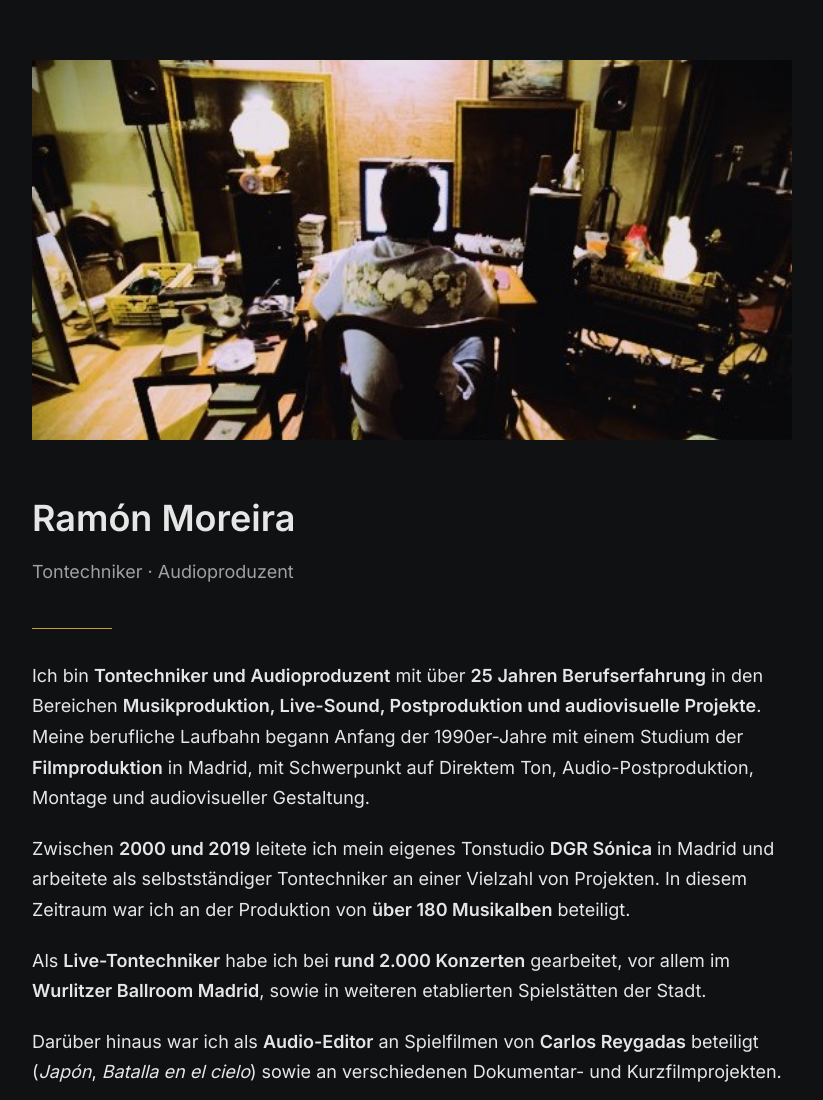
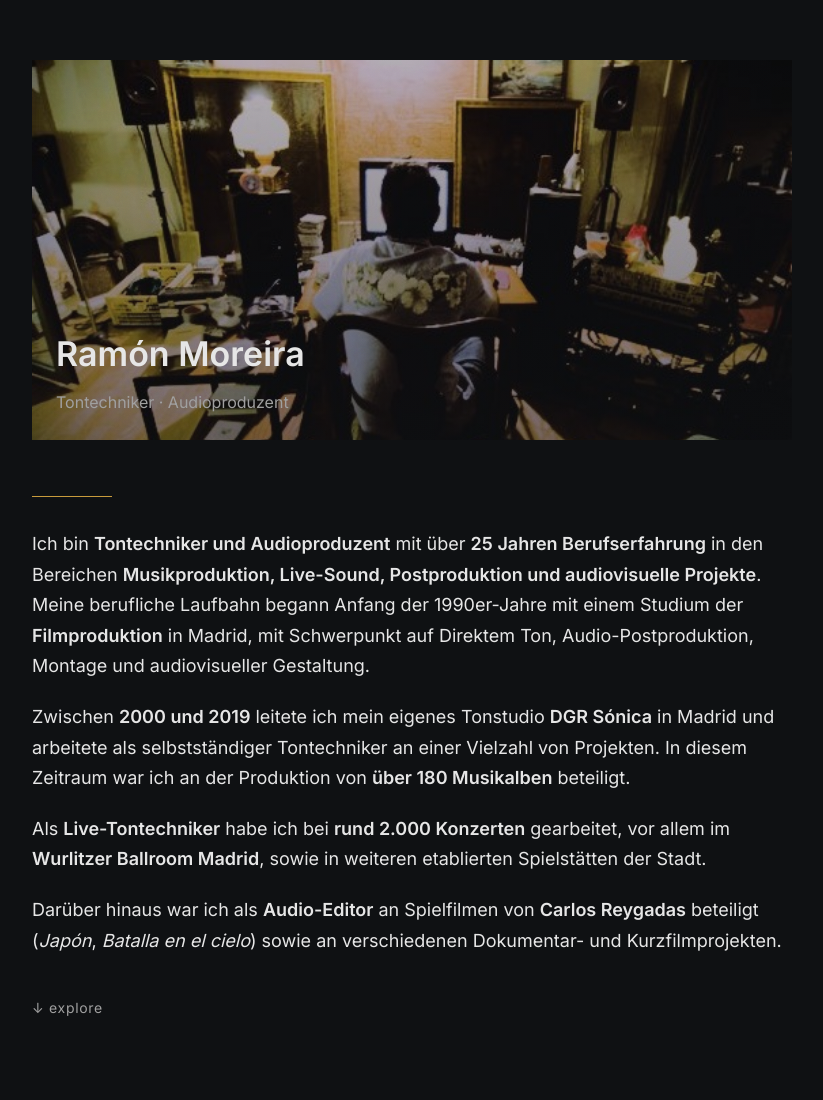
Before and after one commit to nomareira/ramon-moreira-sound, a plain HTML site: page index.html in a window 1280 px wide. Shown: the top 1100 px of the page, without its empty margins (228-1051 px from the left). Drawn offline with Linux system fonts and the light colour scheme.

Commit message:
Update index.html

```diff
--- a/index.html
+++ b/index.html
@@ -41,16 +41,29 @@
     .photo-wrapper {
       position: relative;
       overflow: hidden;
-      margin-bottom: 48px;
-      height: 380px; /* un poco más alto */
+      margin-bottom: 56px;
+      height: 380px;
     }
 
     .photo-wrapper img {
       width: 100%;
       height: 100%;
       object-fit: cover;
-      object-position: center 55%; /* foco más bajo */
+      object-position: center 55%;
       display: block;
+    }
+
+    /* OVERLAY OSCURO SUTIL */
+    .photo-wrapper::before {
+      content: "";
+      position: absolute;
+      inset: 0;
+      background: linear-gradient(
+        to bottom,
+        rgba(15,17,19,0.25),
+        rgba(15,17,19,0.55)
+      );
+      z-index: 1;
     }
 
     /* GRANO */
@@ -62,22 +75,31 @@
       opacity: 0.18;
       mix-blend-mode: overlay;
       pointer-events: none;
+      z-index: 2;
+    }
+
+    /* TEXTO SOBRE HERO */
+    .hero-text {
+      position: absolute;
+      left: 24px;
+      bottom: 24px;
+      z-index: 3;
+    }
+
+    .hero-text h1 {
+      font-size: 34px;
+      font-weight: 600;
+      margin-bottom: 6px;
+    }
+
+    .hero-text h2 {
+      font-size: 16px;
+      font-weight: 400;
+      color: var(--text-secondary);
     }
 
     header {
-      margin-bottom: 40px;
-    }
-
-    h1 {
-      font-size: 36px;
-      font-weight: 600;
-      margin-bottom: 8px;
-    }
-
-    h2 {
-      font-size: 18px;
-      font-weight: 400;
-      color: var(--text-secondary);
+      display: none; /* ya no se usa */
     }
 
     .divider {
@@ -114,7 +136,11 @@
     /* MÓVIL */
     @media (max-width: 600px) {
       .photo-wrapper {
-        height: 240px;
+        height: 260px;
+      }
+
+      .hero-text h1 {
+        font-size: 26px;
       }
     }
   </style>
@@ -126,12 +152,12 @@
     <!-- HERO FOTO -->
     <div class="photo-wrapper">
       <img src="assets/photo-main.jpg" alt="Studio / Live Sound – Ramón Moreira">
+
+      <div class="hero-text">
+        <h1>Ramón Moreira</h1>
+        <h2>Tontechniker · Audioproduzent</h2>
+      </div>
     </div>
-
-    <header>
-      <h1>Ramón Moreira</h1>
-      <h2>Tontechniker · Audioproduzent</h2>
-    </header>
 
     <div class="divider"></div>
 
```
